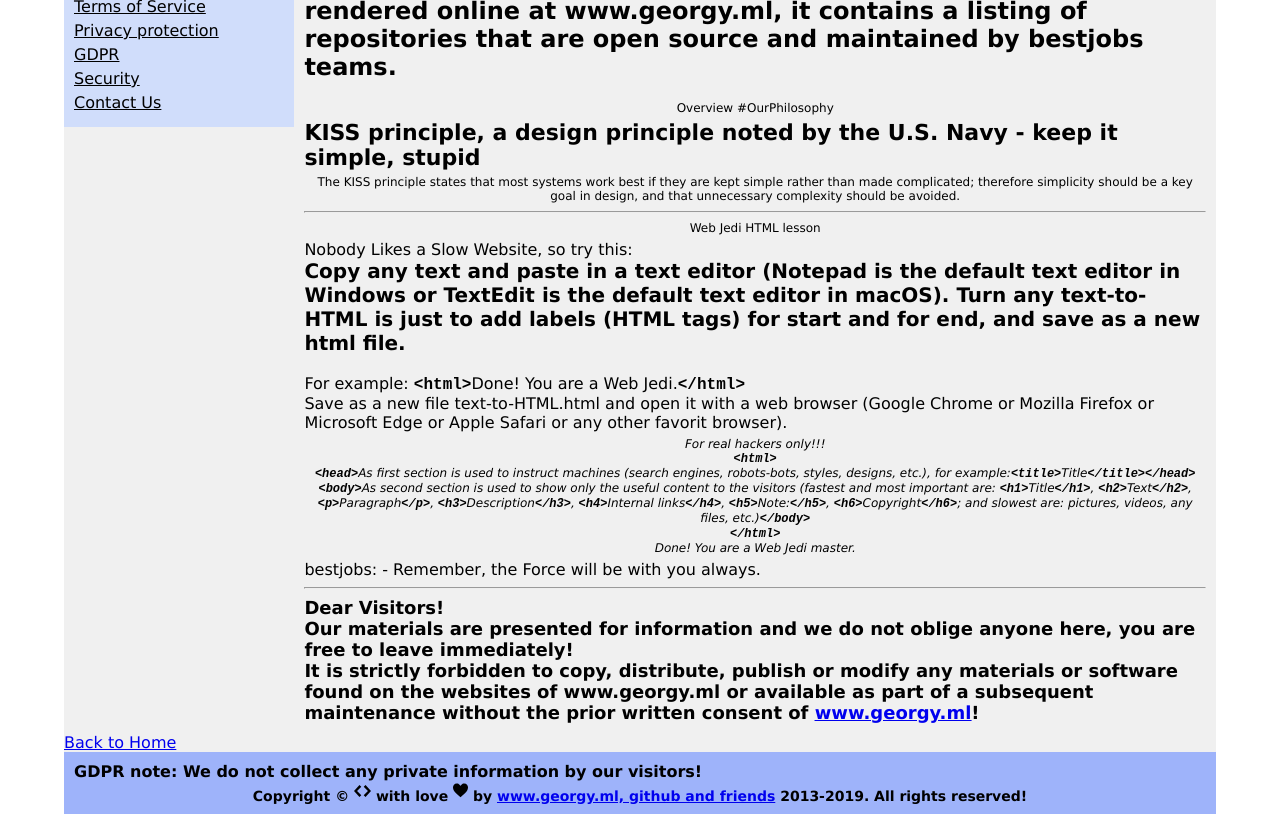
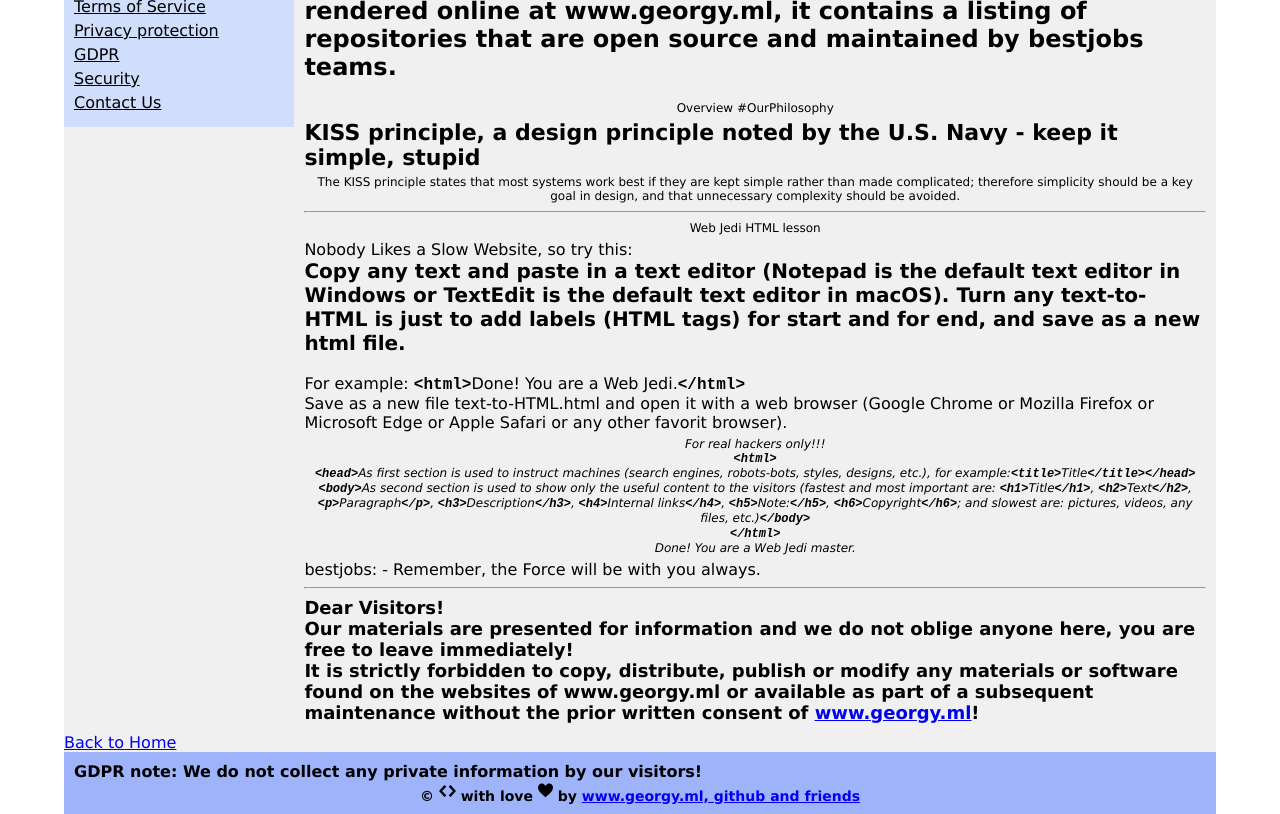
Before and after one commit to mobikom/georgy, a plain HTML site: page contact.html in a window 1280 px wide. Shown: the part 105-919 px from the top of the page. Drawn offline with Linux system fonts and the light colour scheme.

Commit message:
Update contact.html

```diff
--- a/contact.html
+++ b/contact.html
@@ -1,11 +1,4 @@
-<!--Author: mobikom.github.io
-Author URL: https://mobikom.github.io/
-License: Creative Commons Attribution 3.0 Unported
-License URL: https://creativecommons.org/licenses/by/3.0/
--->
-
 <!DOCTYPE html>
-
 <html lang="en">
 <head>
 	<meta charset="utf-8">
@@ -94,11 +87,10 @@ Our materials are presented for information and we do not oblige anyone here, yo
 	    <a href="/" title="www.georgy.ml">Back to Home</a>
        <footer>
         <h5>GDPR note: We do not collect any private information by our visitors!</h5>
-	       <h6>Copyright &copy;  <svg height="20" class="octicon octicon-code v-align-middle fill-gray mr-1" aria-label="code" viewBox="0 0 14 16" version="1.1" width="17" role="img"><path d="M9.5 3L8 4.5 11.5 8 8 11.5 9.5 13 14 8 9.5 3zm-5 0L0 8l4.5 5L6 11.5 2.5 8 6 4.5 4.5 3z"></path></svg>
+	       <h6>&copy;  <svg height="20" class="octicon octicon-code v-align-middle fill-gray mr-1" aria-label="code" viewBox="0 0 14 16" version="1.1" width="17" role="img"><path d="M9.5 3L8 4.5 11.5 8 8 11.5 9.5 13 14 8 9.5 3zm-5 0L0 8l4.5 5L6 11.5 2.5 8 6 4.5 4.5 3z"></path></svg>
          with love
           <svg height="20" class="octicon octicon-heart v-align-middle fill-gray mx-1" aria-label="love" viewBox="0 0 12 16" version="1.1" width="15" role="img"><path d="M11.2 3c-.52-.63-1.25-.95-2.2-1-.97 0-1.69.42-2.2 1-.51.58-.78.92-.8 1-.02-.08-.28-.42-.8-1-.52-.58-1.17-1-2.2-1-.95.05-1.69.38-2.2 1-.52.61-.78 1.28-.8 2 0 .52.09 1.52.67 2.67C1.25 8.82 3.01 10.61 6 13c2.98-2.39 4.77-4.17 5.34-5.33C11.91 6.51 12 5.5 12 5c-.02-.72-.28-1.39-.8-2.02V3z"></path></svg>
-         by <a href="/" class="text-gray">www.georgy.ml, github and friends</a>
-         2013-2019. All rights reserved!</h6>
+         by <a href="/" class="text-gray">www.georgy.ml, github and friends</a></h6>
        </footer>
         </div>
 <script>
```
